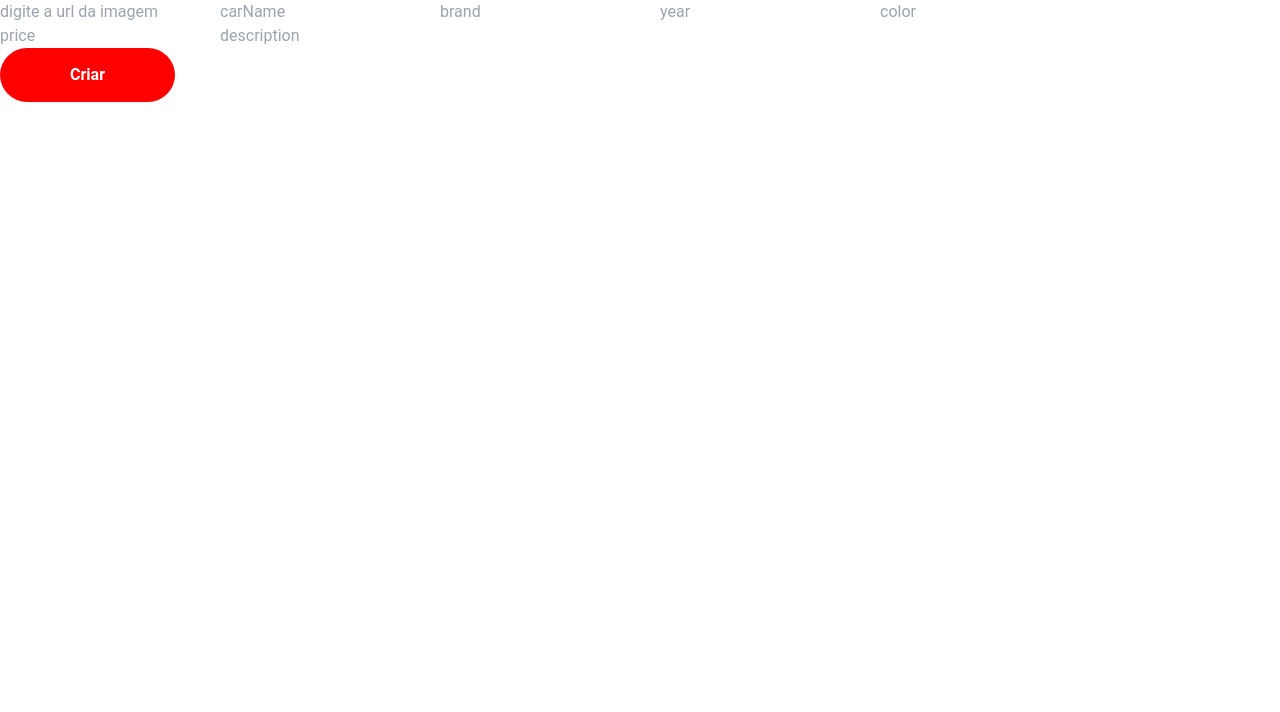
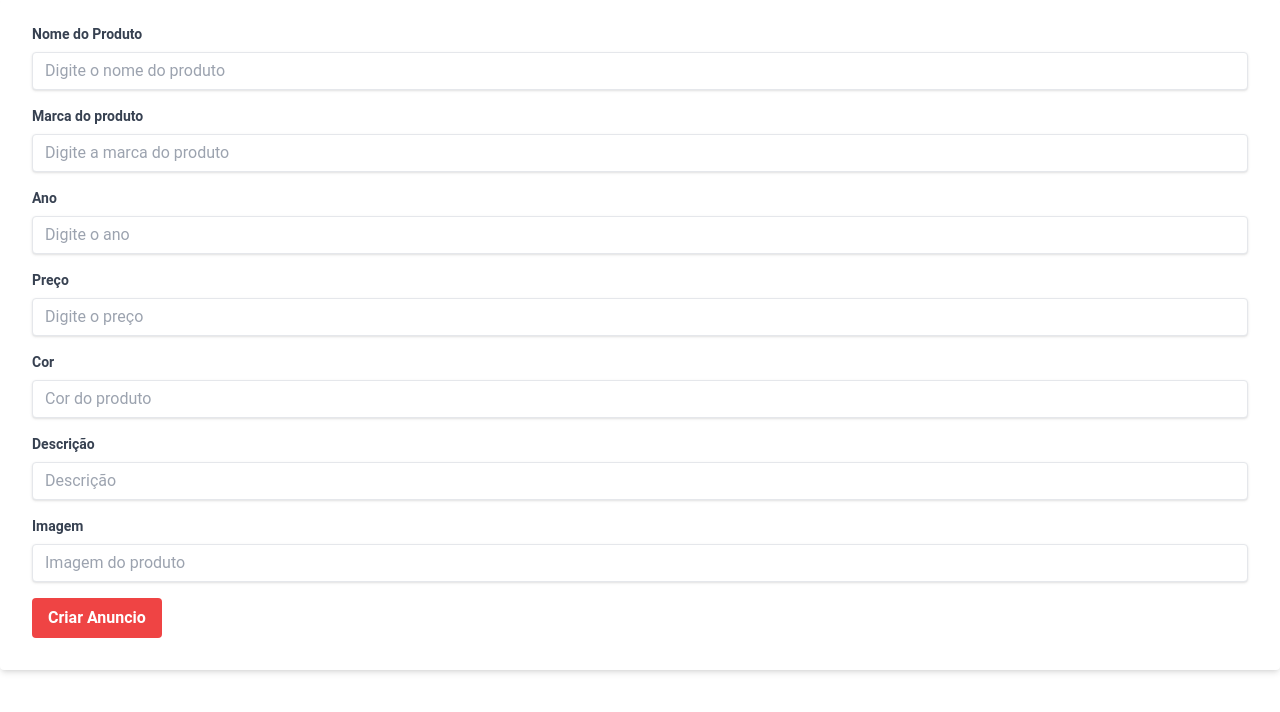
Before and after one commit to GabrielCFigueiredo/corelab-react, a Next.js app: page /form in a window 1280 px wide. Shown: the top 712 px of the page. Built offline with nearby package versions, Linux system fonts and the light colour scheme; what joi-objectid would draw is missing.

Commit message:
update components form

```diff
--- a/components/card/card.jsx
+++ b/components/card/card.jsx
@@ -94,8 +94,8 @@ export default function Card({
       <div>
         {!editCar && (
           <div className="container mx-auto">
-            <div className=" flex flex-wrap pt-20 ">
-              <div className="shadow-lg rounded-lg h-96 bg-white w-screen">
+            <div className=" flex flex-wrap pt-24 ">
+              <div className="shadow-lg rounded-lg h-full bg-white w-screen">
                 <img className="h-80 block w-full rounded-t-lg" src={image} alt="foto do carro" />
                 <h1>{carName}</h1>
               </div>
--- a/components/navBar/navBar.jsx
+++ b/components/navBar/navBar.jsx
@@ -6,10 +6,24 @@ import { useState } from "react";
 export default function NavBar() {
   const [open, setOpen] = useState(false);
   return (
-    <nav className="flex items-center justify-between xl:max-w-7xl xl:mx-auto max-w-full px-[3%]  w-full">
+    <nav className="bg-red-500 flex text-white items-center justify-between px-[3%] flex-wrap">
       <div>
-        <h1 className="">GFMOTORS</h1>
+        <span>GFMOTORS</span>
       </div>
+      <div>
+        <Icon
+          className="lg:hidden block h-6 w-6 cursor-pointer"
+          path={mdiMenu}
+          size={2}
+          color={"white"}
+          onClick={() => setOpen(!open)}
+        />
+      </div>
+      <div
+        className={`${
+          open ? "block" : "hidden"
+        }  lg:flex  lg:w-full lg:items-center lg:justify-center w-full  `}
+      >
         <div className="relative flex items-center justify-center w-full flex-wrap mb-3">
           <div className="flex border-2 rounded bg-white  md:mb-0 md:w-1/2">
             <input
@@ -29,21 +43,18 @@ export default function NavBar() {
             </button>
           </div>
         </div>
-      <div>
-        <Icon className="lg:hidden block h-6 w-6 cursor-pointer" path={mdiMenu} size={2} color={"white"} onClick={() => setOpen(!open)} />
-      </div>
-      <div className={`${open ? "block" : "hidden"} lg:max-w-full lg:flex lg:items-center lg:w-auto`}>
-        <div className="text-base lg:flex lg:justify-between">
 
-          <Link className="lg:px-5 py-2 block" href={"/form"}>
+        <div className="flex lg:flex-row flex-col">
+          <Link className="block lg:inline-block " href={"/form"}>
             <button className="">Adicionar Veículo</button>
           </Link>
 
-
-          <Link className="lg:px-5 py-2 block" href={"/favorite"}>
+          <Link
+            className="block lg:inline-block hover:text-white"
+            href={"/favorite"}
+          >
             <button>Favoritos</button>
           </Link>
-
         </div>
       </div>
     </nav>
--- a/pages/form.jsx
+++ b/pages/form.jsx
@@ -30,59 +30,106 @@ export default function FormAdd() {
   };
 
   return (
-    <div>
-      <form onSubmit={handleSubmit(handleForm)}>
+    <div className="w-full">
+      <form
+        className="bg-white shadow-md rounded px-8 pt-6 pb-8 mb-4"
+        onSubmit={handleSubmit(handleForm)}
+      >
+        <div className="mb-4">
+          <label className="block text-gray-700 text-sm font-bold mb-2">
+            Nome do Produto
+          </label>
           <input
-          placeholder="digite a url da imagem"
+            className="shadow appearance-none border rounded w-full py-2 px-3 text-gray-700 leading-tight focus:outline-none focus:shadow-outline"
+            placeholder="Digite o nome do produto"
+            label={"Nome do produto"}
+            type={"text"}
+            name={"carName"}
+            {...register("carName")}
+          />
+        </div>
+        <div className="mb-4">
+          <label className="block text-gray-700 text-sm font-bold mb-2">
+            Marca do produto
+          </label>
+          <input
+            className="shadow appearance-none border rounded w-full py-2 px-3 text-gray-700 leading-tight focus:outline-none focus:shadow-outline"
+            placeholder="Digite a marca do produto"
+            label={"Marca"}
+            type={"text"}
+            name={"brand"}
+            {...register("brand")}
+          />
+        </div>
+        <div className="mb-4">
+          <label className="block text-gray-700 text-sm font-bold mb-2">
+            Ano
+          </label>
+          <input
+            className="shadow appearance-none border rounded w-full py-2 px-3 text-gray-700 leading-tight focus:outline-none focus:shadow-outline"
+            placeholder="Digite o ano"
+            label={"Ano"}
+            type={"number"}
+            name={"year"}
+            {...register("year")}
+          />
+        </div>
+        <div className="mb-4">
+          <label className="block text-gray-700 text-sm font-bold mb-2">
+            Preço
+          </label>
+          <input
+            className="shadow appearance-none border rounded w-full py-2 px-3 text-gray-700 leading-tight focus:outline-none focus:shadow-outline"
+            placeholder="Digite o preço"
+            label={"Preço"}
+            type={"number"}
+            name={"price"}
+            {...register("price")}
+          />
+        </div>
+        <div className="mb-4">
+          <label className="block text-gray-700 text-sm font-bold mb-2">
+            Cor
+          </label>
+          <input
+            className="shadow appearance-none border rounded w-full py-2 px-3 text-gray-700 leading-tight focus:outline-none focus:shadow-outline"
+            placeholder="Cor do produto"
+            label={"Cor do Carro"}
+            type={"text"}
+            name={"color"}
+            {...register("color")}
+          />
+        </div>
+        <div className="mb-4">
+          <label className="block text-gray-700 text-sm font-bold mb-2">
+            Descrição
+          </label>
+          <input
+            className="shadow appearance-none border rounded w-full py-2 px-3 text-gray-700 leading-tight focus:outline-none focus:shadow-outline"
+            placeholder="Descrição"
+            label={"Descrição"}
+            type={"text"}
+            name={"description"}
+            {...register("description")}
+          />
+        </div>
+        <div className="mb-4">
+          <label className="block text-gray-700 text-sm font-bold mb-2">
+            Imagem
+          </label>
+          <input
+            className="shadow appearance-none border rounded w-full py-2 px-3 text-gray-700 leading-tight focus:outline-none focus:shadow-outline"
+            placeholder="Imagem do produto"
             label={"Foto do Carro"}
             type={"text"}
             name={"image"}
             {...register("image")}
           />
-        <input
-          placeholder="carName"
-          label={"Nome do Carro"}
-          type={"text"}
-          name={"carName"}
-          {...register("carName")}
-        />
-        <input
-          placeholder="brand"
-          label={"Marca"}
-          type={"text"}
-          name={"brand"}
-          {...register("brand")}
-        />
-        <input
-          placeholder="year"
-          label={"Ano"}
-          type={"number"}
-          name={"year"}
-          {...register("year")}
-        />
-        <input
-          placeholder="color"
-          label={"Cor do Carro"}
-          type={"text"}
-          name={"color"}
-          {...register("color")}
-        />
-        <input
-          placeholder="price"
-          label={"Preço"}
-          type={"number"}
-          name={"price"}
-          {...register("price")}
-        />
-        <input
-          placeholder="description"
-          label={"Descrição"}
-          type={"text"}
-          name={"description"}
-          {...register("description")}
-        />
-        <div>
-          <Button type="submit">Criar</Button>
+        </div>
+        <div className="flex items-center justify-between">
+      <button className="bg-red-500 hover:bg-red-700 text-white font-bold py-2 px-4 rounded focus:outline-none focus:shadow-outline" type="button">
+        Criar Anuncio
+      </button>
     </div>
       </form>
     </div>
--- a/pages/index.jsx
+++ b/pages/index.jsx
@@ -46,7 +46,7 @@ export default function Home() {
     */
   return (
     <div className="bg-background bg-cover">
-      <div className=" h-16 py-2 bg-red-500">
+      <div className=" h-16 ">
         <NavBar />
       </div>
 
```
Lines whose indentation alone changed are shown as unchanged.
